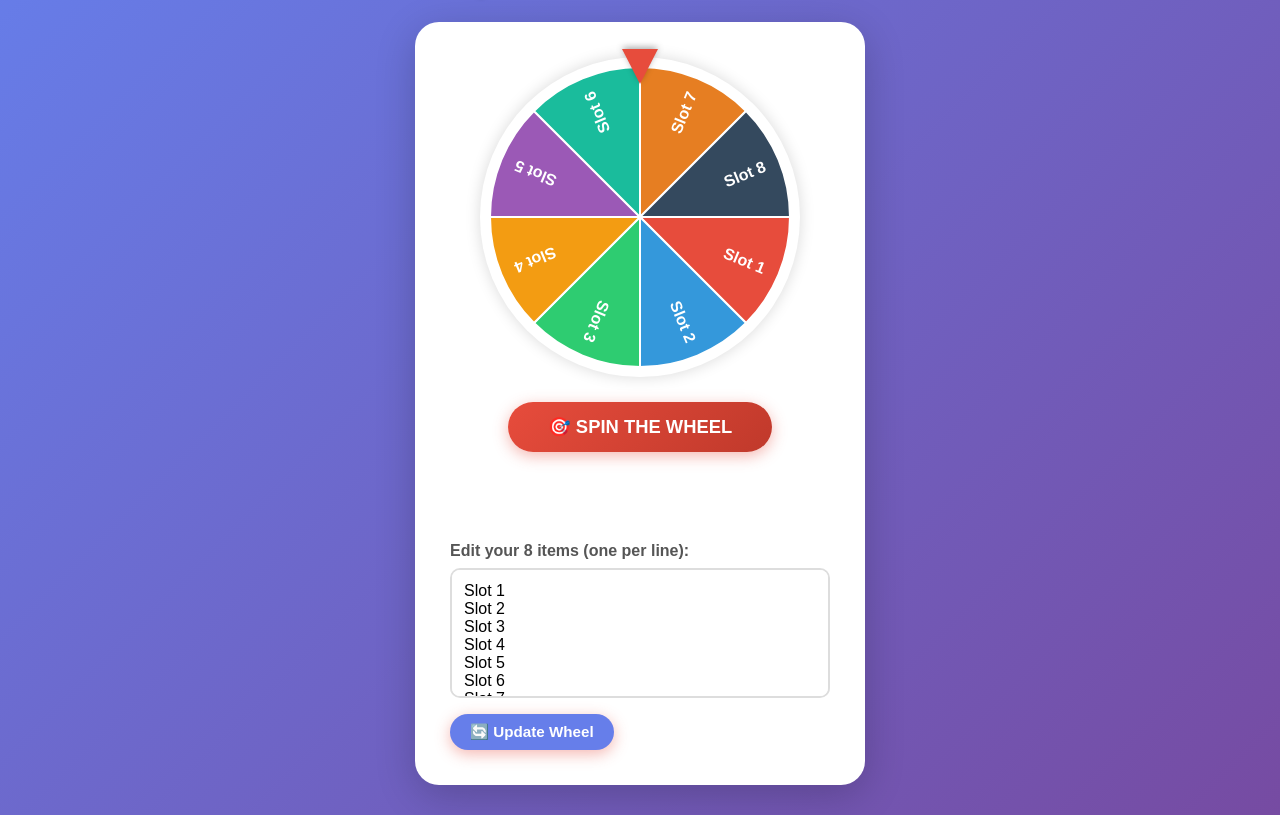
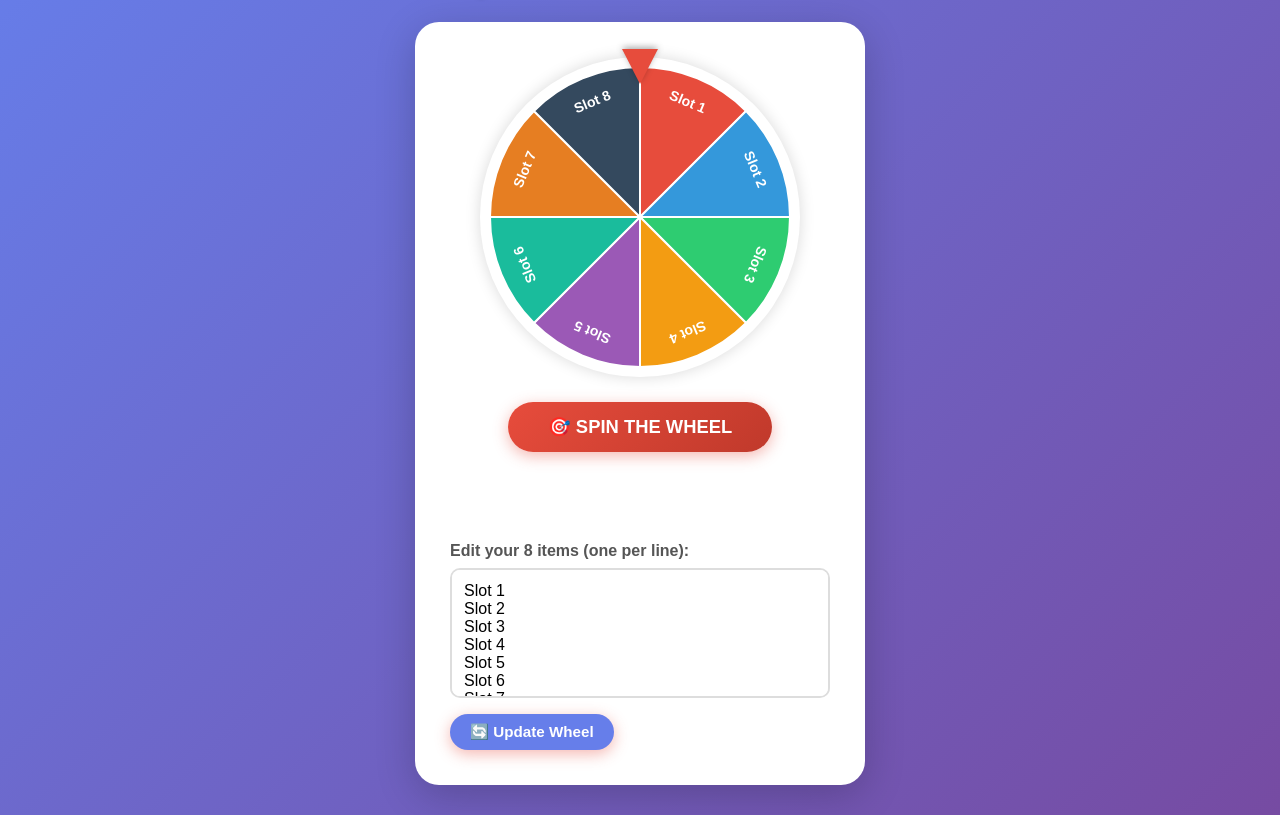
Before and after one commit to bnhslu001-blip/digital-draw-lots, a plain HTML site: page index.html in a window 1280 px wide. Shown: the part 71-886 px from the top of the page. Drawn offline with Linux system fonts and the light colour scheme.

Commit message:
Update index.html

```diff
--- a/index.html
+++ b/index.html
@@ -60,6 +60,21 @@ Slot 8</textarea>
     let currentAngle = 0;
     let isSpinning = false;
     const colors = ['#e74c3c','#3498db','#2ecc71','#f39c12','#9b59b6','#1abc9c','#e67e22','#34495e'];
+    const TAU = Math.PI * 2;
+    const NUM_SEGMENTS = 8;
+    const SEGMENT_ANGLE = TAU / NUM_SEGMENTS;
+
+    function normalizeAngle(angle) {
+      angle = angle % TAU;
+      if (angle < 0) angle += TAU;
+      return angle;
+    }
+
+    function getWinnerIndex(angle) {
+      // Pointer is at the TOP (-PI/2 radians)
+      const pointerAngle = normalizeAngle(-Math.PI / 2 - angle);
+      return Math.floor(pointerAngle / SEGMENT_ANGLE) % NUM_SEGMENTS;
+    }
 
     function loadItems() {
       items = textarea.value.split('\n').map(s => s.trim()).filter(s => s).slice(0,8);
@@ -71,13 +86,12 @@ Slot 8</textarea>
       const centerX = canvas.width / 2;
       const centerY = canvas.height / 2;
       const radius = Math.min(centerX, centerY) - 10;
-      const sliceAngle = (2 * Math.PI) / 8;
 
       ctx.clearRect(0, 0, canvas.width, canvas.height);
 
-      for (let i = 0; i < 8; i++) {
-        const startAngle = currentAngle + i * sliceAngle;
-        const endAngle = startAngle + sliceAngle;
+      for (let i = 0; i < NUM_SEGMENTS; i++) {
+        const startAngle = currentAngle + i * SEGMENT_ANGLE - Math.PI / 2;
+        const endAngle = startAngle + SEGMENT_ANGLE;
 
         ctx.beginPath();
         ctx.moveTo(centerX, centerY);
@@ -89,13 +103,15 @@ Slot 8</textarea>
         ctx.lineWidth = 2;
         ctx.stroke();
 
+        const midAngle = startAngle + SEGMENT_ANGLE / 2;
         ctx.save();
-        ctx.translate(centerX, centerY);
-        ctx.rotate(startAngle + sliceAngle / 2);
-        ctx.textAlign = 'right';
+        ctx.translate(centerX + Math.cos(midAngle) * (radius - 25),
+                      centerY + Math.sin(midAngle) * (radius - 25));
+        ctx.rotate(midAngle + Math.PI / 2);
+        ctx.textAlign = 'center';
         ctx.fillStyle = '#fff';
-        ctx.font = 'bold 16px Arial';
-        ctx.fillText(items[i], radius - 15, 6);
+        ctx.font = 'bold 14px Arial';
+        ctx.fillText(items[i], 0, 5);
         ctx.restore();
       }
     }
@@ -107,7 +123,7 @@ Slot 8</textarea>
       resultDisplay.textContent = '';
 
       const spinDuration = 4000;
-      const totalRotation = (Math.random() * 5 + 5) * (2 * Math.PI);
+      const totalRotation = (Math.random() * 5 + 5) * TAU;
       const startTime = performance.now();
       const startAngle = currentAngle;
 
@@ -122,9 +138,8 @@ Slot 8</textarea>
         if (progress < 1) {
           requestAnimationFrame(animate);
         } else {
-          currentAngle = currentAngle % (2 * Math.PI);
-          const normalized = (2 * Math.PI - currentAngle + Math.PI / 8) % (2 * Math.PI);
-          const winnerIndex = Math.floor(normalized / (2 * Math.PI / 8)) % 8;
+          currentAngle = normalizeAngle(currentAngle);
+          const winnerIndex = getWinnerIndex(currentAngle);
 
           resultDisplay.innerHTML = `🎉 Winner: <span style="color:#e74c3c">${items[winnerIndex]}</span>`;
           isSpinning = false;
```
